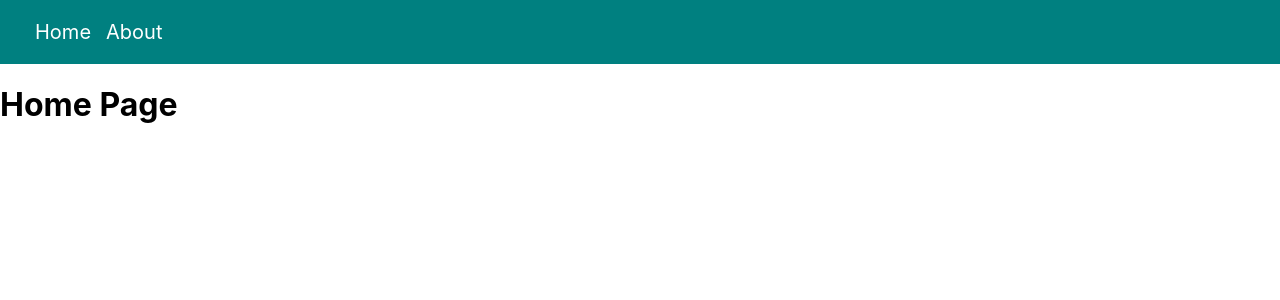
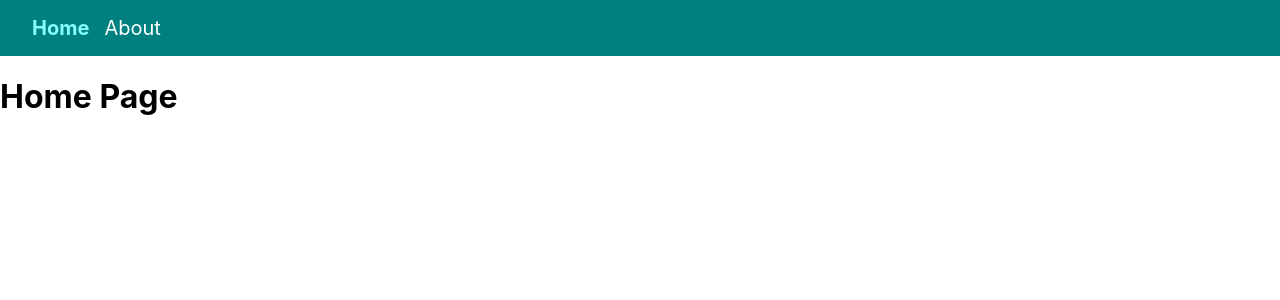
Before and after one commit to femmytedrey/React-Router, a React (Create React App) app in the folder react-router/: page / in a window 1280 px wide. Shown: the top 300 px of the page. Built offline with nearby package versions, Linux system fonts and the light colour scheme; the HTML template or start-up script is replaced by a standard one.

Commit message:
styling link

```diff
--- a/react-router/src/App.css
+++ b/react-router/src/App.css
@@ -38,9 +38,8 @@
 }
 
 nav{
-  padding: 20px 35px;
+  padding: 16px 32px;
   background: teal;
-  color: white;
   font-size: 20px;
 }
 
@@ -49,3 +48,8 @@
   text-decoration: none;
   color: white
 }
+
+nav a.active{
+  color: rgb(135, 255, 255);
+  font-weight: bold;
+}
--- a/react-router/src/Components/Home.js
+++ b/react-router/src/Components/Home.js
@@ -1,4 +1,4 @@
-import React from 'react'
+import React from "react"
 
 export const Home = () => {
   return (
--- a/react-router/src/Components/Navbar.js
+++ b/react-router/src/Components/Navbar.js
@@ -1,11 +1,11 @@
 import React from 'react'
-import { Link } from 'react-router-dom'
+import { NavLink } from 'react-router-dom'
 
 export const Navbar = () => {
   return (
     <nav>
-        <Link to = '/'>Home</Link>
-        <Link to = 'about'>About</Link>
+        <NavLink to = '/'>Home</NavLink>
+        <NavLink to = 'about'>About</NavLink>
     </nav>
   )
 }
```
